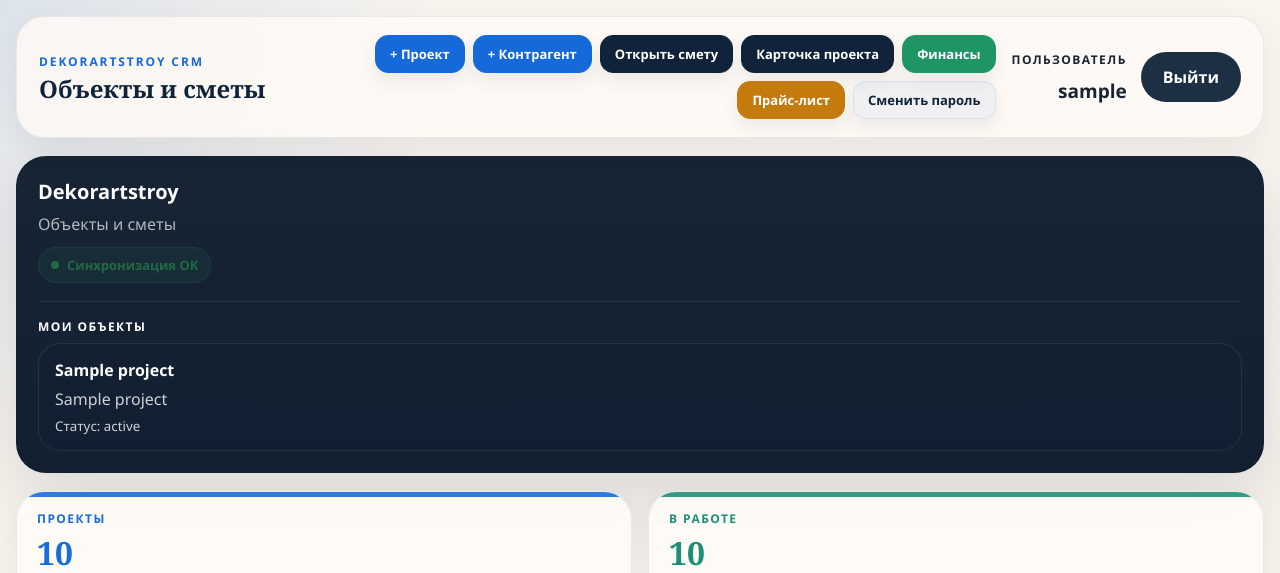
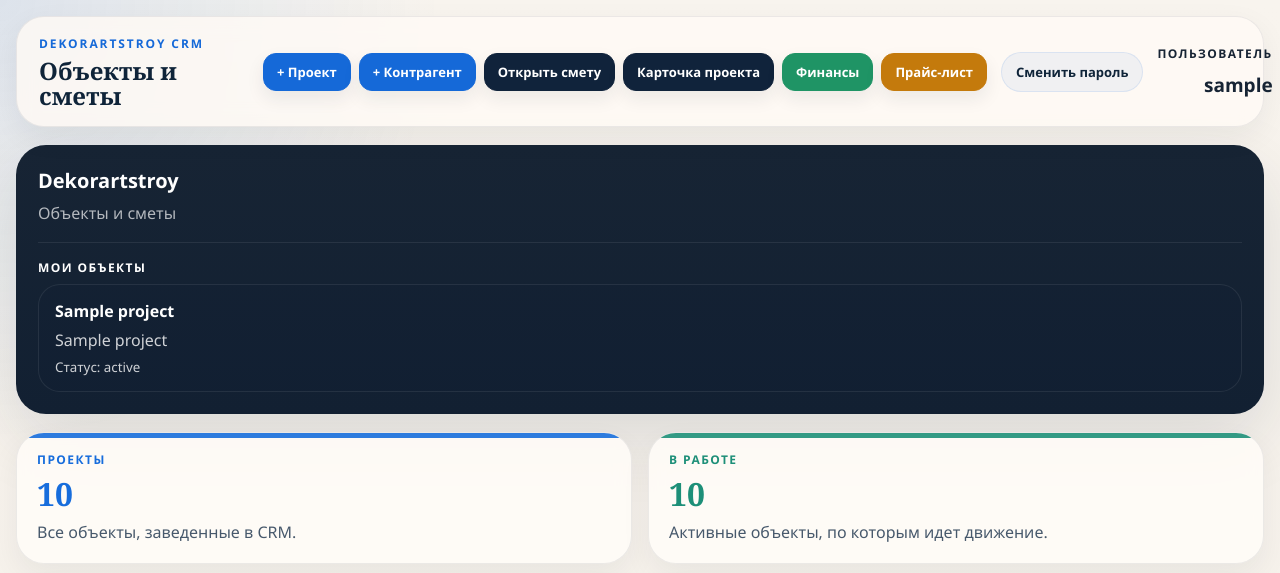
Before and after one commit to Gorodokspb/-, a FastAPI app: template webapp/templates/projects.html in a window 1280 px wide; the page is wider, and only the part inside the window is pictured. Shown: the top 573 px of that part. Run offline with FastAPI, Linux system fonts and the light colour scheme; the template is opened without the code that fills it: most values are stand-ins (such as "Sample title", 1, 10 or a date in 2020); parts of the project's set-up code (start-up, migrations or seed data) failed here and were passed over; some libraries are stand-ins or nearby versions.

Commit message:
fix: refine projects dashboard topbar and sidebar

```diff
--- a/webapp/static/app.css
+++ b/webapp/static/app.css
@@ -900,6 +900,14 @@ input:focus {
 
 .topbar-userbox-compact {
     justify-content: flex-end;
+    gap: 10px;
+    flex-wrap: nowrap;
+}
+
+.topbar-password-action {
+    min-height: 36px;
+    padding: 0 12px;
+    white-space: nowrap;
 }
 
 .topbar-brand {
@@ -3783,22 +3791,25 @@ textarea:focus {
 }
 
 .topbar-card-projects.topbar-card-classic {
-    grid-template-columns: minmax(220px, 0.7fr) minmax(0, 1.8fr) auto;
+    grid-template-columns: minmax(210px, 0.6fr) minmax(720px, 1fr) minmax(230px, 0.55fr);
 }
 
 .projects-topbar-actions {
     display: flex;
-    flex-wrap: wrap;
-    justify-content: flex-end;
+    flex-wrap: nowrap;
+    justify-content: center;
+    align-items: center;
     gap: 8px;
-    max-width: 760px;
+    max-width: none;
+    width: 100%;
 }
 
 .projects-topbar-actions .topbar-chip {
     min-height: 38px;
-    padding: 0 14px;
+    padding: 0 13px;
     border-radius: 13px;
     font-weight: 800;
+    white-space: nowrap;
     box-shadow: 0 8px 18px rgba(23, 36, 52, 0.08);
 }
 
--- a/webapp/templates/projects.html
+++ b/webapp/templates/projects.html
@@ -21,10 +21,10 @@
                 <a class="topbar-chip topbar-finance-action" href="/projects/{{ focused_project.id }}#project-finance">Финансы</a>
                 <a class="topbar-chip topbar-price-action" href="/projects/{{ focused_project.id }}/estimate#estimateRatesDrawer">Прайс-лист</a>
                 {% endif %}
-                <a class="topbar-chip topbar-chip-link" href="/account/password">Сменить пароль</a>
             </div>
 
             <div class="topbar-userbox topbar-userbox-compact">
+                <a class="topbar-chip topbar-chip-link topbar-password-action" href="/account/password">Сменить пароль</a>
                 <div class="topbar-usertext">
                     <span class="sidebar-label">Пользователь</span>
                     <strong>{{ username }}</strong>
@@ -47,19 +47,20 @@
                             <strong>Dekorartstroy</strong>
                             <p>Объекты и сметы</p>
                         </div>
-                        <span class="status-pill status-active">Синхронизация OK</span>
                     </div>
 
                     <div class="classic-sidebar-block">
                         <span class="sidebar-label">Мои объекты</span>
                         {% if projects %}
                         <div class="classic-project-list">
-                            {% for project in projects[:6] %}
+                            {% for project in projects %}
+                            {% if project.status != "Завершен" %}
                             <a class="classic-project-pill status-{{ project.status|status_class }}" href="/projects/{{ project.id }}">
                                 <strong>{{ project.project_name }}</strong>
                                 <span>{{ project.counterparty_name or "Контрагент не привязан" }}</span>
                                 <small>Статус: {{ project.status }}</small>
                             </a>
+                            {% endif %}
                             {% endfor %}
                         </div>
                         {% else %}
```
Also changed, not shown: handoff_to_hermes/04_CRM_WEB_UI_NOTES.md (+6 -0 lines), tests/test_projects_dashboard_template.py (+9 -0 lines), handoff_to_hermes/CHANGELOG.md.
